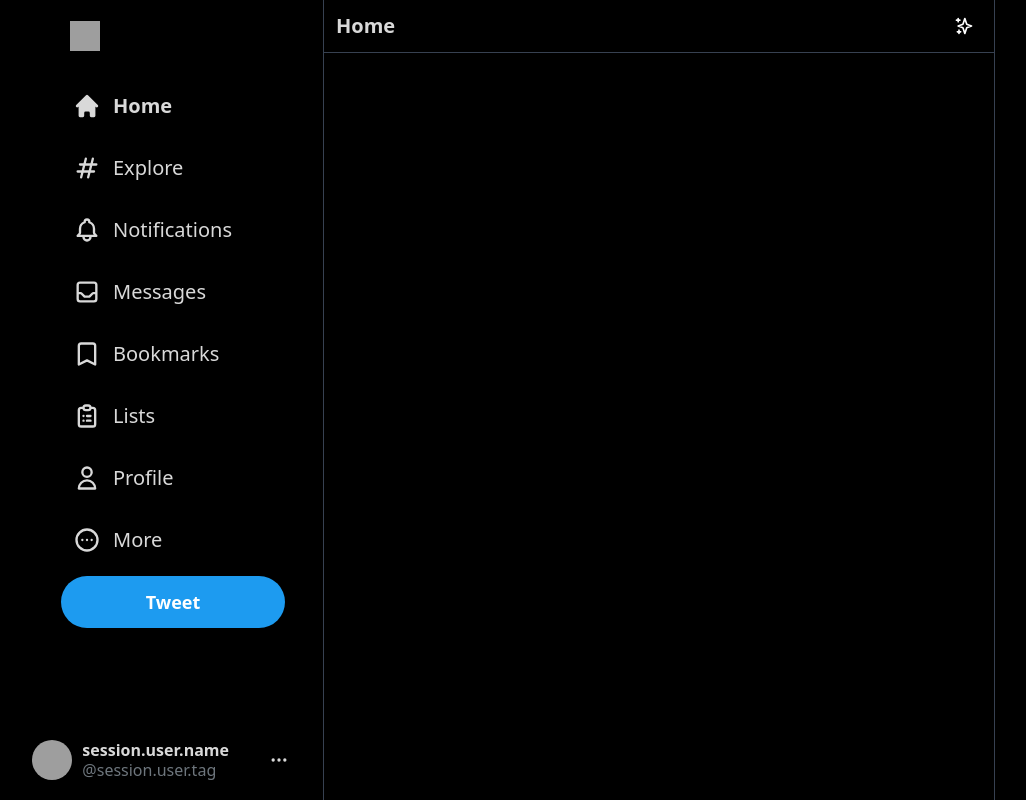
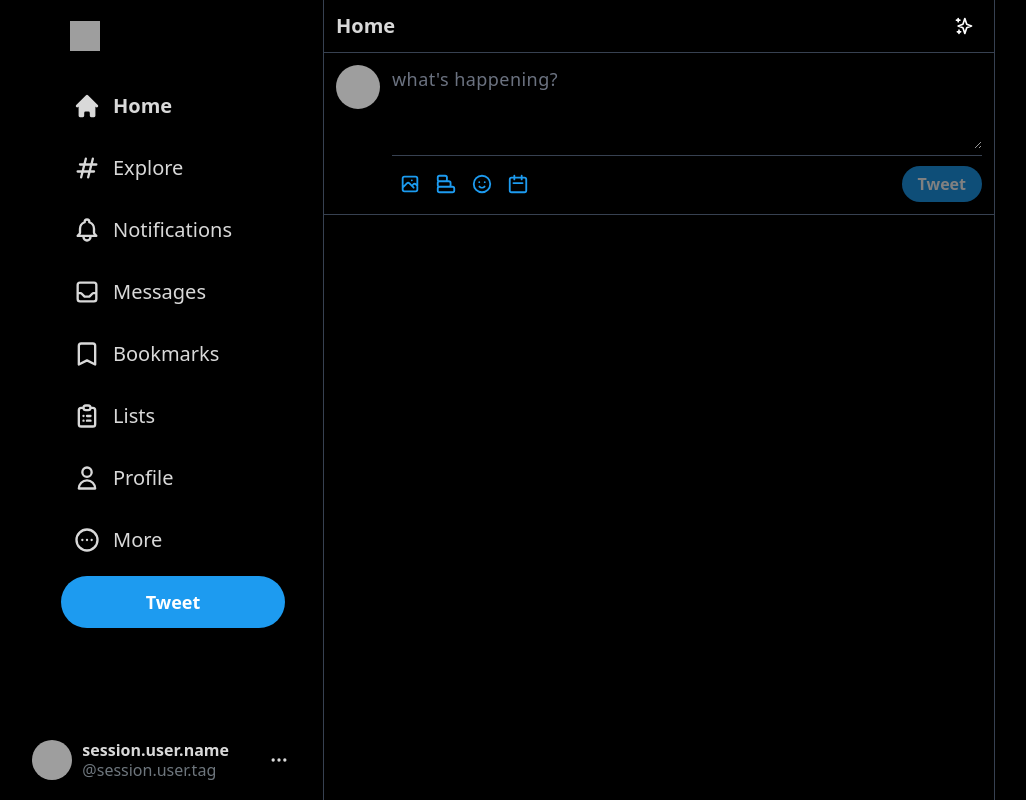
Before and after one commit to Abhishek-thakur1/Twitter-Clone, a Next.js app: page / in a window 1280 px wide. Shown: the whole page, without its empty margins (47-1073 px from the left). Built offline with nearby package versions, Linux system fonts and the light colour scheme; grey boxes are pictures that could not be loaded.

Commit message:
Input-component-design

```diff
--- a/components/Feed.js
+++ b/components/Feed.js
@@ -1,4 +1,5 @@
 import { SparklesIcon } from "@heroicons/react/outline";
+import Input from "./Input";
 
 const Feed = () => {
     return (
@@ -9,6 +10,7 @@ const Feed = () => {
                     <SparklesIcon className="h-5 text-white" />
                 </div>
             </div>
+            <Input />
         </div>
     )
 }
--- /dev/null
+++ b/components/Input.js
@@ -0,0 +1,90 @@
+import { useState, useRef } from "react"
+import {CalendarIcon, ChartBarIcon, EmojiHappyIcon, PhotographIcon, XIcon} from "@heroicons/react/outline";
+import 'emoji-mart/css/emoji-mart.css'
+import { Picker } from 'emoji-mart'
+
+const Input = () => {
+    const [input, setInput] = useState("")
+    const [selectedFile, setSelectedFile] = useState(null)
+    const [showEmojis, setShowEmojis] = useState(false);
+    const filePickerRef = useRef(null)
+
+    const addImageToPost = (e) => {
+        const reader = new FileReader();
+        if (e.target.files[0]) {
+            reader.readAsDataURL(e.target.files[0]);
+        }
+
+        reader.onload = (readerEvent) => {
+            setSelectedFile(readerEvent.target.result);
+        };
+    }
+
+
+  const addEmoji = (e) => {
+    let sym = e.unified.split("-");
+    let codesArray = [];
+    sym.forEach((el) => codesArray.push("0x" + el));
+    let emoji = String.fromCodePoint(...codesArray);
+    setInput(input + emoji);
+  };
+
+    return (
+        <div className={`border-b border-gray-700 p-3 flex space-x-3 `}>
+            <img src="https://ansunibaate.com/wp-content/uploads/2019/08/F-alphabet-tiranga-image-F-letter-name-tiranga-images-for-whatsapp-dp.jpg" className="h-11 w-11 rounded-full cursor-pointer" />
+
+            <div className='w-full divide-y divide-gray-700'>
+                <div className={`${selectedFile && "pb-7"} ${input && "space-y-2.5"}`}>
+                    <textarea value={input} rows='3' placeholder="what's happening?" onChange={(e) => setInput(e.target.value)} className='bg-transparent outline-none text-[#d9d9d9] text-lg placeholder-gray-500 tracking-wide w-full min-h-[50px]' />
+
+                    {selectedFile && (
+
+                    <div className='relative'>
+                        <div className='w-8 h-8 absolute bg-[#15181c] hover:bg-[#272c26] bg-opacity-75 rounded-full flex items-center justify-center top-1 left-1 cursor-pointer onClick={() => setSelectedFile(null)}'>
+                            <XIcon className="text-white h-5"/>
+                        </div>
+                        <img src={setSelectedFile} alt="" className='rounded-2xl max-h-80 object-contain'/>
+                    </div>
+                    )}
+                </div>
+
+                <div className='flex items-center justify-between pt-2.5'>
+                    <div className='flex items-center'>
+                        <div className='icon' onClick={() => filePickerRef.current.click()}>
+                            <PhotographIcon className='h-[22px] text-[#1b9bf0]'/>
+                            <input type='file' onChange={addImageToPost} ref={filePickerRef} hidden/>
+                        </div>
+                        <div className="icon rotate-90">
+                            <ChartBarIcon className="text-[#1d9bf0] h-[22px]" />
+                        </div>
+                        <div className="icon" onClick={() => setShowEmojis(!showEmojis)}>
+                            <EmojiHappyIcon className="text-[#1d9bf0] h-[22px]" />
+                        </div>
+
+                        <div className="icon">
+                            <CalendarIcon className="text-[#1d9bf0] h-[22px]" />
+                        </div>
+                        {showEmojis && (
+                            <Picker
+                                onSelect={addEmoji}
+                                style={{
+                                    position: "absolute",
+                                    marginTop: "465px",
+                                    marginLeft: -40,
+                                    maxWidth: "320px",
+                                    borderRadius: "20px",
+                                }}
+                                theme="dark"
+                            />
+                        )}
+                    </div>
+                    <button className='bg-[#1d9bf0] text-white rounded-full px-4 py-1.5 font-bold shadow-md hover:bg-[#1a8cd8] disabled:hover:bg-[#1d9bf0] disabled:opacity-50 disabled:cursor-default' disabled={!input && !selectedFile}
+                    // onClick={sendPost}
+                    >Tweet</button>
+                </div>
+            </div>
+        </div>
+    );
+}
+
+export default Input
--- a/package.json
+++ b/package.json
@@ -10,6 +10,7 @@
   },
   "dependencies": {
     "@heroicons/react": "^1.0.5",
+    "emoji-mart": "^3.0.1",
     "next": "12.1.0",
     "react": "17.0.2",
     "react-dom": "17.0.2"
--- a/styles/globals.css
+++ b/styles/globals.css
@@ -29,4 +29,7 @@ a {
   .hoverAnimation{
     @apply hover:bg-[#d9d9d9] hover:bg-opacity-10 rounded-full cursor-pointer w-[52px] h-[52px] xl:w-auto xl:h-auto xl:py-3 xl:px-4 transition duration-200 ease-out ;
   }
+  .icon{
+    @apply cursor-pointer w-9 h-9 hover:bg-[#1d9df0] hover:bg-opacity-10 flex items-center justify-center rounded-full transition ease-out;
+  }
 }
```
Also changed, not shown: 1 other file (tests, documents, lock files or other folders).
